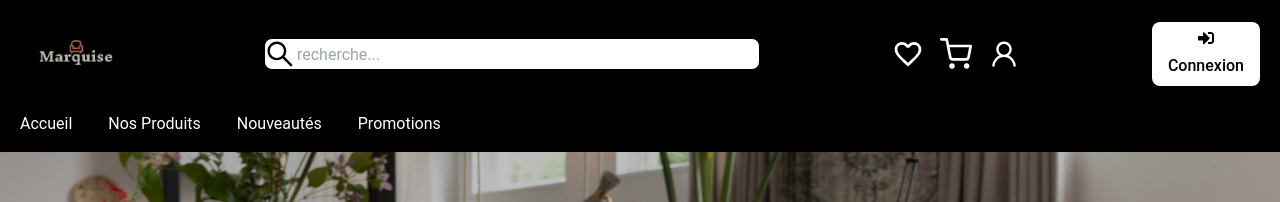
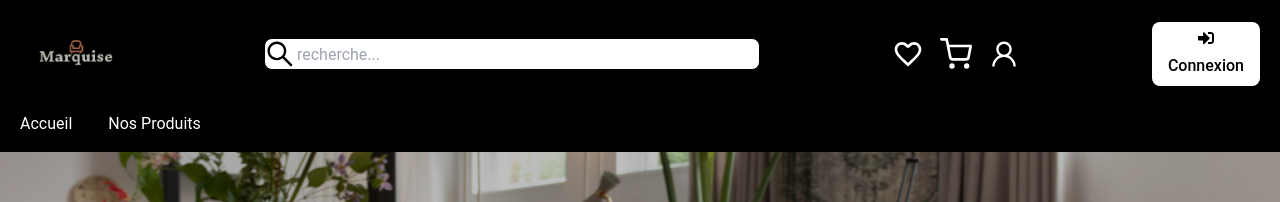
Before and after one commit to adatechschool/projet-collectif---vente-de-meubles-marquise, a React (Create React App) app in the folder marquise/: page / in a window 1280 px wide. Shown: the top 202 px of the page. Built offline with nearby package versions, Linux system fonts and the light colour scheme.

Commit message:
Taille du logo modifié

```diff
--- a/marquise/src/components/Header.js
+++ b/marquise/src/components/Header.js
@@ -141,8 +141,6 @@ const Header = () => {
       <div className="text-white bg-black flex gap-9 px-5 py-4">
         <Link to={"/"}>Accueil</Link>
         <Link to={"/nosproduits"}>Nos Produits</Link>
-        <Link to={"/nouveaute"}>Nouveautés</Link>
-        <Link to={"/promotions"}>Promotions</Link>
       </div>
     </div>
   );
```
